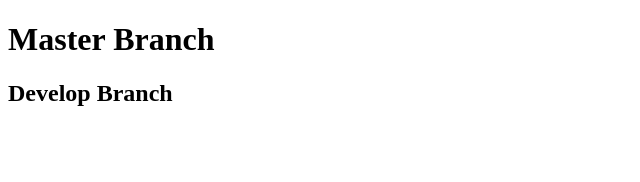
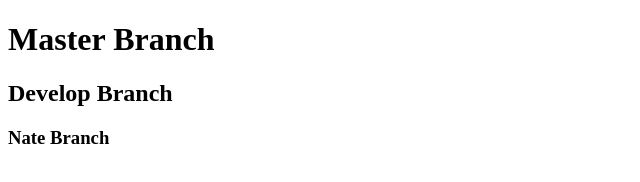
Before and after one commit to aalanamiranda/teamGit, a plain HTML site: page index.html in a window 1280 px wide. Shown: the whole page, without its empty margins (0-640 px from the left). Drawn offline with Linux system fonts and the light colour scheme.

Commit message:
good lord

```diff
--- a/index.html
+++ b/index.html
@@ -10,6 +10,7 @@
 
     <h1>Master Branch</h1>
     <h2>Develop Branch</h2>
+    <h3>Nate Branch</h3>
 
 </body>
 </html>
```
